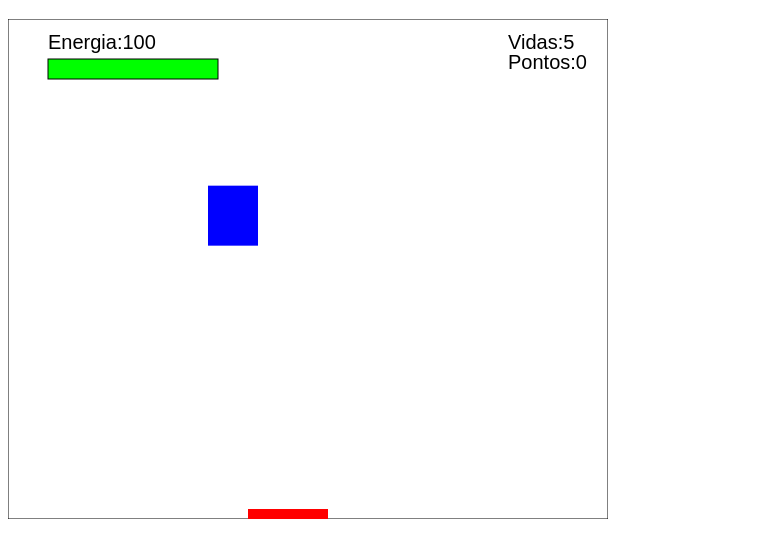
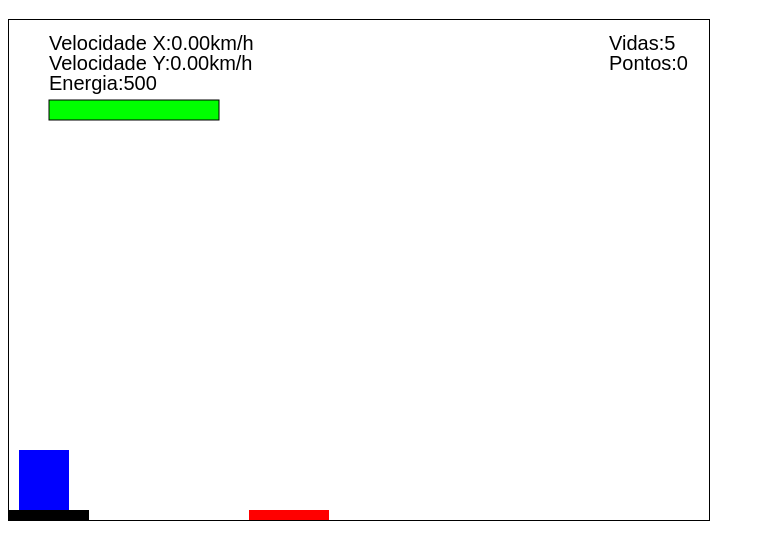
Before and after one commit to ufjf-dcc104/dcc104-canvas-exr01-luidgisarto, a plain HTML site: page index.html in a window 1280 px wide. Shown: the part 61-620 px from the top of the page, without its empty margins (0-765 px from the left). Drawn offline with Linux system fonts and the light colour scheme.

Commit message:
Adicionado dinâmica de movimento

```diff
--- a/index.html
+++ b/index.html
@@ -3,7 +3,7 @@
 
 <head>
     <meta charset="utf-8">
-    <title>DCC104 - Exemplo 02</title>
+    <title>DCC104 - Moon Lander</title>
     <!--<script src="ImageLoader.js" charset="utf-8"></script>-->
     <script src="sprite.js" charset="utf-8"></script>
     <!--<script src="Level.js" charset="utf-8"></script>-->
@@ -11,79 +11,81 @@
 
 <body>
     <h1>DCC104 - Moon Lander</h1>
-    <canvas></canvas>
+    <canvas width="700" height="500" style="border:1px solid black">
+        Seu navegador não tem suporte ao canvas! Atualize seu navegador.
+    </canvas>
 </body>
 <script>
-    var eCanvas = document.getElementsByTagName("canvas")[0];
-    var ctx = eCanvas.getContext("2d");
+    var tela = document.getElementsByTagName("canvas")[0];
+    var ctx = tela.getContext("2d");
     var nave = new Sprite();
     var vidas = 5;
     var pontos = 0;
+    var gravidade = 1.7;
 
-    inicializar(eCanvas, ctx, nave);
     desenha();
 
     function desenha() {
-        var anterior = new Date();
-        var atual = new Date();
-        var dt = (anterior - atual)/1000;
+        var fps = 50;
+        var dt = 1 / fps;
         requestAnimationFrame(desenha);
-        // nave.mover(dt);
-        // nave.desenhar(ctx);
+        inicializar(tela, ctx, nave);
+        nave.mover(dt);
+        nave.desenhar(ctx);
         habilitarControles(nave);
-        // anterior = atual;
     }
 
-    function inicializar(eCanvas, ctx, nave) {
-        eCanvas.width = 600;
-        eCanvas.height = 500;
+    function acumularPontos(){
+
+    }
+
+    function inicializar(tela, ctx, nave) {
+
         ctx.font = "20px Arial";
+        ctx.fillStyle = "black";
 
-        //Desenha borda canvas
-        ctx.clearRect(0, 0, eCanvas.width, eCanvas.height);
-        ctx.strokeRect(0, 0, eCanvas.width, eCanvas.height);
+        //Limpa a tela de desenho
+        ctx.clearRect(0, 0, tela.width, tela.height);
 
         //Desenha pontos e vida
-        ctx.fillText("Vidas:" + vidas, eCanvas.width - 100, 30);
-        ctx.fillText("Pontos:" + pontos, eCanvas.width - 100, 50);
+        ctx.fillText("Vidas:" + vidas, tela.width - 100, 30);
+        ctx.fillText("Pontos:" + pontos, tela.width - 100, 50);
+
+          //Desenha velocidade
+        ctx.fillText("Velocidade X:" + parseFloat(nave.vx).toFixed(2) + "km/h", 40, 30);
+        ctx.fillText("Velocidade Y:" + parseFloat(nave.vy).toFixed(2) + "km/h", 40, 50);
 
         //Desenha energia
-        ctx.fillText("Energia:" + nave.energia, 40, 30);
+        ctx.fillText("Energia:" + nave.energia, 40, 70);
         ctx.fillStyle = "lime";
-        ctx.fillRect(40, 40, 170, 20);
-        ctx.strokeRect(40, 40, 170, 20);
-
-        //Desenha nave
-        ctx.fillStyle = "blue";
-        ctx.fillRect(eCanvas.width / 3, eCanvas.height / 3, 50, 60);
+        ctx.fillRect(40, 80, 170, 20);
+        ctx.strokeRect(40, 80, 170, 20);
 
         //Desenha base de pouso
         ctx.fillStyle = "red";
-        ctx.fillRect(240, eCanvas.height - 10, 80, 20);
+        ctx.fillRect(240, tela.height - 10, 80, 20);
+
+        //Desenha base de ínicio
+        ctx.fillStyle = "black";
+        ctx.fillRect(0, tela.height - 10, 80, 20);
     }
 
     function habilitarControles(nave) {
         addEventListener("keydown", function (e) {
             switch (e.keyCode) {
-                case 32:
-                    nave.vy = nave.vy - 80;
+                case 37:
+                    nave.ax = -250/gravidade;
                     break;
-                case 37:
-                    nave.ax = -400;
+                case 39:
+                    nave.ax = 250/gravidade;
                     break;
                 case 38:
-                    nave.ay = -100;
-                    break;
-                case 39:
-                    nave.ax = +100;
+                    nave.ay = -250/gravidade;
                     break;
                 case 40:
-                    nave.ay = +100;
+                    nave.ay = 250/gravidade;
                     break;
-                default:
             }
-            console.log(nave);
-
         });
 
         addEventListener("keyup", function (e) {
@@ -91,17 +93,15 @@
                 case 37:
                     nave.ax = 0;
                     break;
+                case 39:
+                    nave.ax = 0;
+                    break;
                 case 38:
                     nave.ay = 0;
-                    break;
-                case 39:
-                    nave.ax = 0;
                     break;
                 case 40:
                     nave.ay = 0;
                     break;
-                default:
-
             }
         });
     }
--- a/sprite.js
+++ b/sprite.js
@@ -1,30 +1,35 @@
-function Sprite(){
-    this.g = 0;
-    this.x = 100;
-    this.y = 100;
+function Sprite() {
+  this.x = 10;
+  this.y = 430;
   this.vx = 0;
   this.vy = 0;
   this.ax = 0;
   this.ay = 0;
   this.width = 30;
   this.height = 30;
-    this.angle = 0;
-    this.vang = 0;
   this.color = "blue";
-    this.energia = 100;
+  this.energia = 500;
+  this.cooldown = 0;
 }
 
 
 Sprite.prototype.desenhar = function (ctx) {
+  //Desenha nave
   ctx.fillStyle = this.color;
-  ctx.fillRect(this.x, this.y, 15, 15);
-  ctx.strokeStyle = "black";
-  ctx.strokeRect(this.x, this.y, 15, 15);
+  ctx.fillRect(this.x, this.y, 50, 60);
 };
 
 Sprite.prototype.mover = function (dt) {
-  this.vx = this.vx + this.ax*dt;
-  this.vy = this.vy + (this.ay+60)*dt;
-  this.x = this.x + this.vx*dt;
-  this.y = this.y + this.vy*dt;
+  this.vx = this.vx + this.ax * dt;
+  this.x = this.x + this.vx * dt;
+  this.vy = this.vy + this.ay * dt;
+  this.y = this.y + this.vy * dt;
+
+  this.consumirEnergia();
 };
+
+Sprite.prototype.consumirEnergia = function (){
+  if(this.ax > 0 || this.ay > 0){
+    this.energia = this.energia - Math.floor(Math.random() *1.7);
+  }
+}
```
Lines whose indentation alone changed are shown as unchanged.
